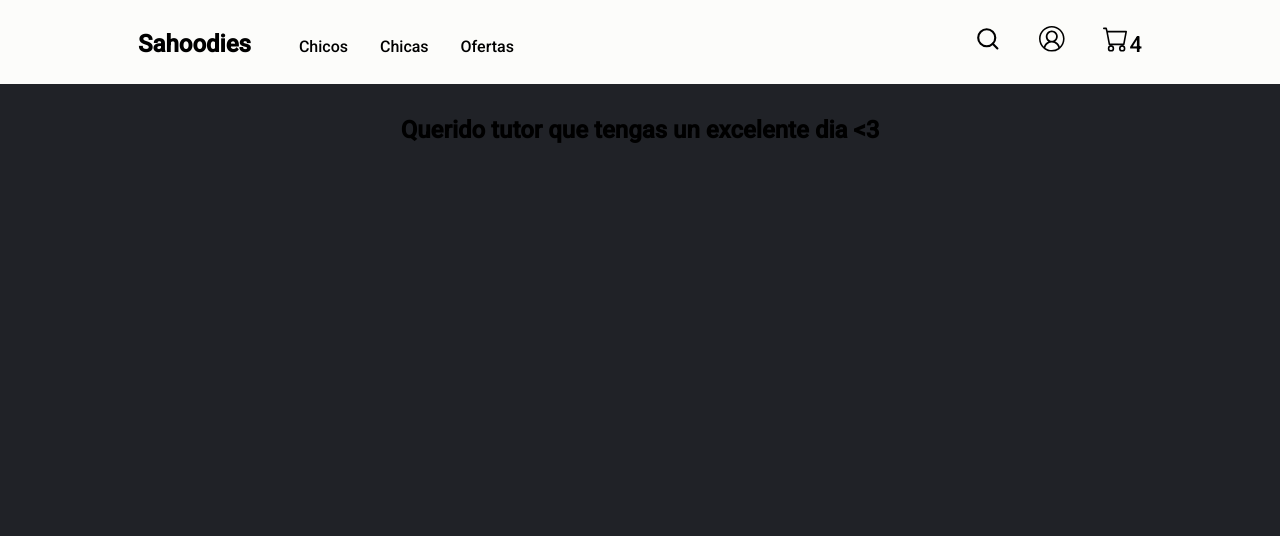
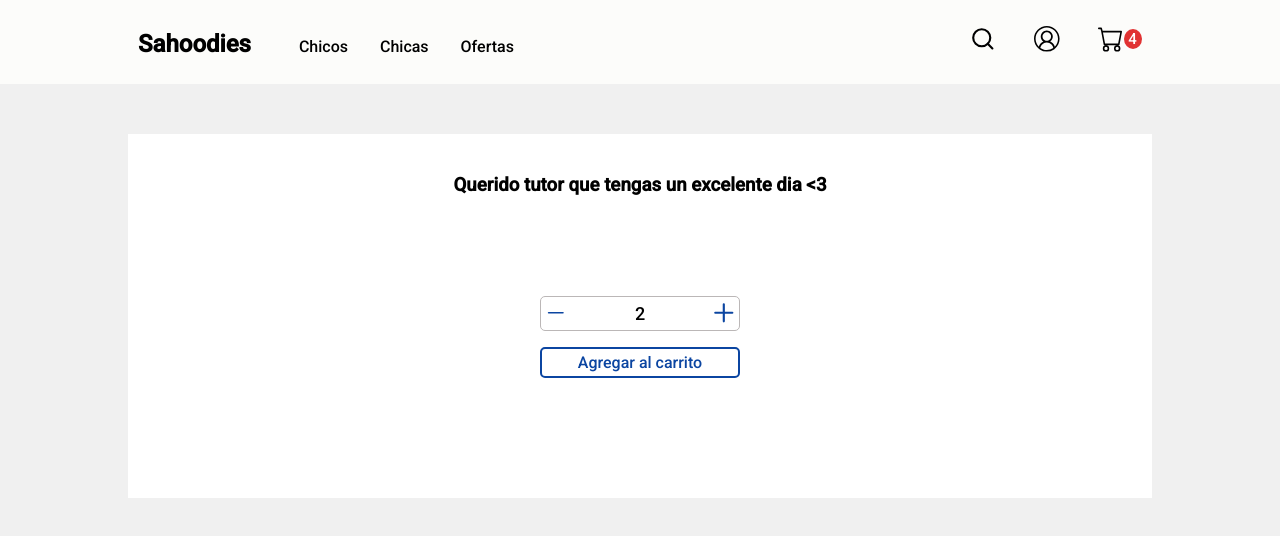
Before and after one commit to PabloLoading/Sahoodies-Ecommerce, a React (Create React App) app: page /item/1 in a window 1280 px wide. Shown: the top 536 px of the page. Built offline with nearby package versions, Linux system fonts and the light colour scheme.

Commit message:
Creado el contador

```diff
--- a/src/App.css
+++ b/src/App.css
@@ -10,6 +10,6 @@
 
 .App {
   text-align: center;
-  background-color: #202227;
+  background-color: #f0f0f0;
   height:100vh;
 }
--- a/src/components/CartWidget/CartWidget.css
+++ b/src/components/CartWidget/CartWidget.css
@@ -1,13 +1,25 @@
 .CartWidget{
     display: flex;
-    align-items: baseline;
+    align-items: center;
 
     margin-left: 1.2rem;
 }
 .CartWidget:hover{
     cursor: pointer;
 }
+
+
+.number{
+    background-color: rgb(225, 50, 50);
+    color: #fff;
+    padding: 1px 3px 1px 1px;
+    height: 18px;
+    width: 18px;
+    border-radius: 60%;
+    font-size: 15px;
+    height: 100%;
+}
+
 .CartWidget p{
     margin-left: 1px;
-    font-size: 22px;
 }
--- a/src/components/CartWidget/CartWidget.js
+++ b/src/components/CartWidget/CartWidget.js
@@ -6,7 +6,7 @@ const CartWidget=()=>{
     return (
         <div className='CartWidget'>
             <BsCart size='1.6rem'/>
-            <p>4</p>
+            <div className='number'><p>4</p></div>
         </div>
     )
 }
--- a/src/components/IconButton/IconButton.css
+++ b/src/components/IconButton/IconButton.css
@@ -1,7 +1,3 @@
-
-.IconButton{
-    margin: 0 1.2rem;
-}
 .IconButton:hover{
     cursor: pointer;
 }
--- a/src/components/IconButton/IconButton.js
+++ b/src/components/IconButton/IconButton.js
@@ -1,14 +1,14 @@
 import './IconButton.css'
 
-const IconButton=(promps)=>{
+const IconButton=(props)=>{
 
 
     let params={
         size: '1.6rem'
     }
-    let icono=promps.icon(params);
+    let icono=props.icon(params);
     return (
-        <div className="IconButton">
+        <div className="IconButton" style={{margin:props.margin}}>
             {icono}
         </div>
     )
--- /dev/null
+++ b/src/components/ItemCount/ItemCount.css
@@ -0,0 +1,45 @@
+.item-count{
+    max-width: 200px;
+    width: 85%;
+    margin: 100px auto;
+    --main-color: rgb(11, 69, 161);
+}
+
+.counter{
+    display: flex;
+    width: 100%;
+    background-color: #fff;
+    justify-content: space-between;
+    align-items: center;
+    border-radius: 5px;
+    border: 1px solid rgb(187, 183, 183);
+}
+.counter p{
+    font-size: 18px;
+}
+.move-count{
+    padding-top: 3px;
+    font-size: 20px;
+    width: 30px;
+    color: var(--main-color);
+}
+.move-count:hover{
+    cursor: pointer;
+}
+
+
+.addItem{
+    margin-top: 1rem;
+    width: 100%;
+    font-size: 16px;
+    background-color: #fff;
+    border: 2px solid var(--main-color);
+    color: var(--main-color);
+    border-radius: 5px;
+    padding: 4px 0;
+}
+.addItem:hover{
+    color: #fff;
+    background-color: var(--main-color);
+    cursor: pointer;
+}
--- /dev/null
+++ b/src/components/ItemCount/ItemCount.js
@@ -0,0 +1,42 @@
+
+import {useState} from 'react'
+import './ItemCount.css'
+import {HiOutlinePlus} from 'react-icons/hi'
+import IconButton from '../IconButton/IconButton'
+import {IoRemove} from 'react-icons/io5'
+
+const ItemCount = (props)=>{
+    let start=0
+    if(props.initial){
+        start=props.initial
+    }
+    const [count,setCount] = useState(start)
+
+    const increment = ()=>{
+        if(count<props.stock){
+            setCount(count+1)
+        }
+    }
+    const decrement = () =>{
+        if(count>0){
+            setCount(count-1)
+        }
+    }
+    const checkAndGo=()=>{
+        if(count<props.stock){
+            props.onAdd(count)
+        }
+    }
+
+    return (
+        <section className="item-count">
+            <div className='counter'>
+                <div className='move-count' onClick={decrement}><IconButton icon={IoRemove}/></div>
+                <p>{count}</p>
+                <div className='move-count' onClick={increment}><IconButton icon={HiOutlinePlus}/></div>
+            </div>
+            <button className='addItem' onClick={checkAndGo}>Agregar al carrito</button>
+        </section>
+    )
+}
+export default ItemCount
--- a/src/components/ItemListContainer/ItemListContainer.css
+++ b/src/components/ItemListContainer/ItemListContainer.css
@@ -1,3 +1,10 @@
-h2{
-    margin: 2rem 0;
+.item-list-container{
+    background-color: #fff;
+    padding: 20px;
+    width: 80%;
+    max-width: 1100px;
+    margin: 50px auto;
 }
+.item-list-container h3{
+    margin: 20px 0;
+}
--- a/src/components/ItemListContainer/ItemListContainer.js
+++ b/src/components/ItemListContainer/ItemListContainer.js
@@ -1,8 +1,12 @@
+import ItemCount from '../ItemCount/ItemCount'
 import './ItemListContainer.css'
 
 const ItemListContainer=(promps)=>{
     return (
-        <h2>{promps.greeting}</h2>
+        <section className='item-list-container'>
+            <h3>{promps.greeting}</h3>
+            <ItemCount stock={5} initial={2}/>
+        </section>
     )
 }
 export default ItemListContainer
--- a/src/components/NavBar/NavBar.js
+++ b/src/components/NavBar/NavBar.js
@@ -18,8 +18,8 @@ function NavBar(){
                     </ul>
                 </div>
                 <ul className='icons-list'>
-                    <IconButton icon={FiSearch}/>
-                    <IconButton icon={VscAccount}/>
+                    <IconButton margin='0 1.2rem' icon={FiSearch}/>
+                    <IconButton margin='0 1.2rem' icon={VscAccount}/>
                     <CartWidget/>
                 </ul>
             </nav>
```
